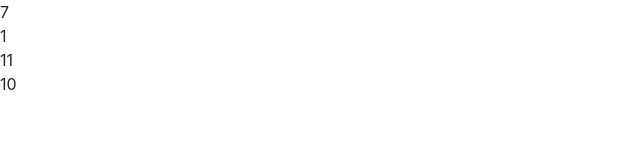
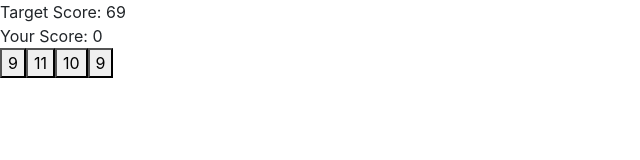
Before and after one commit to RamosJennifer/unit-4-game2, a plain HTML site: page index.html in a window 1280 px wide. Shown: the whole page, without its empty margins (0-640 px from the left). Drawn offline with nearby package versions, Linux system fonts and the light colour scheme.

Commit message:
printing randomized target score from 19-120 and user dynamic score

```diff
--- a/assets/javascript/game.js
+++ b/assets/javascript/game.js
@@ -1,13 +1,31 @@
+$(document).ready(function() {
     var crystals = ["crystalOne","crystalTwo","crystalThree","crystalFour"];
+    var targetScore = (Math.floor((Math.random()*120)+19));
+    var userScore = 0;
+
+    // Start Game
+    function initiateGame (){
+        $("#targetScore").text("Target Score: " + targetScore);
+        $("#userScore").text("Your Score: " + userScore);
+    }
+    initiateGame();
 
     for (var i=0;i<crystals.length;i++){
-    // div with individual classes
-    var crystalValues = $("<div>");
+        // div with individual id's
+        var crystalValues = $("<button>");
         crystalValues.attr("id",crystals[i]);
         console.log(crystals[i]);
         $("#crystalValues").append(crystalValues);
         // adding the randomized number inside the div created above
         crystals[i] = (Math.floor((Math.random()*12)+1));
         console.log(crystals[i]);
+        $(crystalValues).attr("value",crystals[i]);
         $(crystalValues).append(crystals[i]);
     }
+    // When user clicks crystal with id crystalOne
+    $("#crystalOne").on("click", function() {
+        alert("You've clicked crystal one.");
+        userScore += parseInt($(this).val())
+        $("#userScore").text("Your Score: " + userScore);
+    });
+});
--- a/index.html
+++ b/index.html
@@ -13,10 +13,9 @@
     <script src="https://cdnjs.cloudflare.com/ajax/libs/jquery/3.2.1/jquery.min.js"></script>
 </head>
 <body>
+    <div id="targetScore"></div>
+    <div id="userScore"></div>
     <div id="crystalValues"></div>
-    <!-- <div id="two"></div>
-    <div id="three"></div>
-    <div id="four"></div> -->
 </body>
 <script src='assets/javascript/game.js'></script>
 </html>
```
Lines whose indentation alone changed are shown as unchanged.
